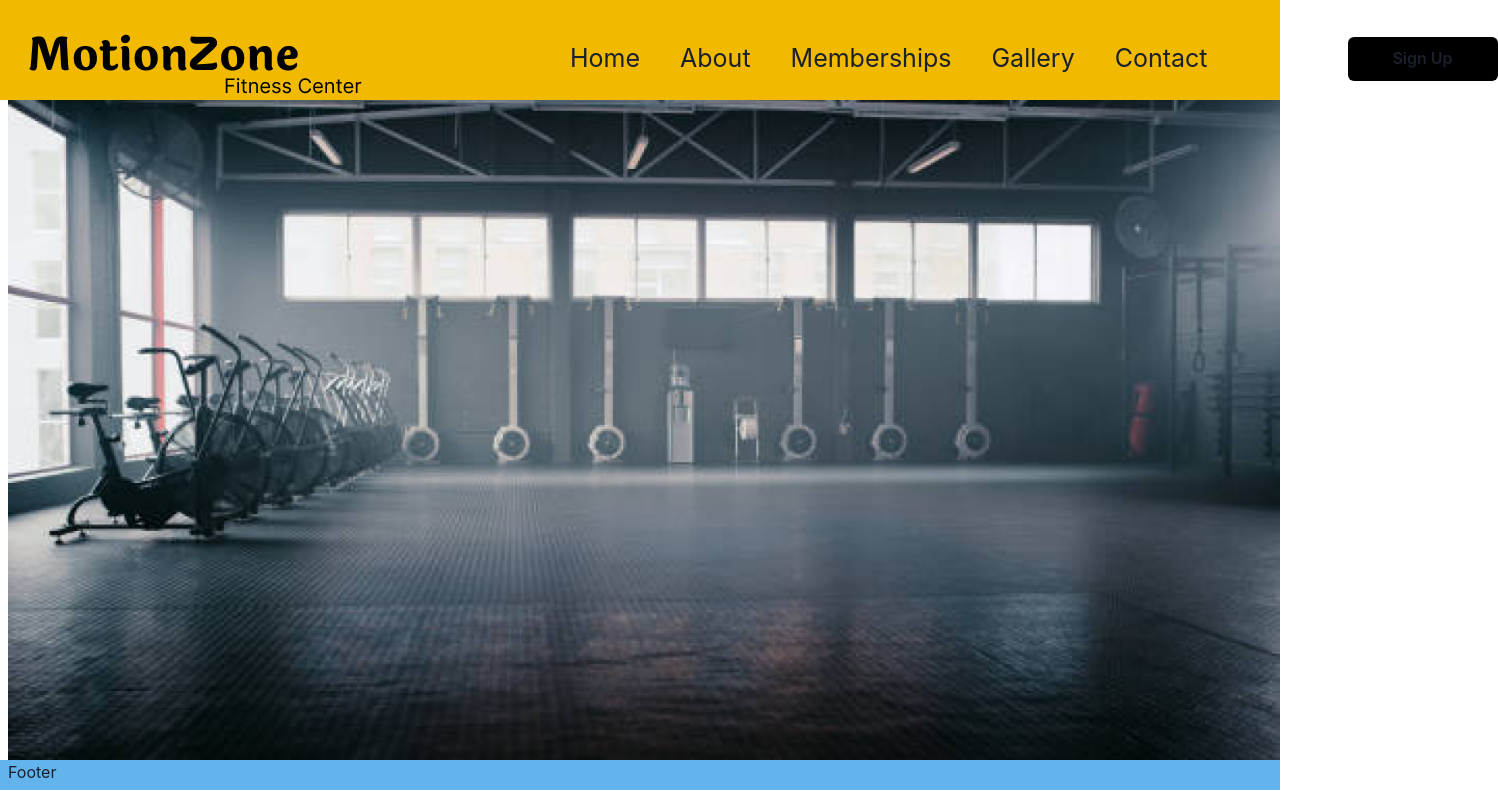
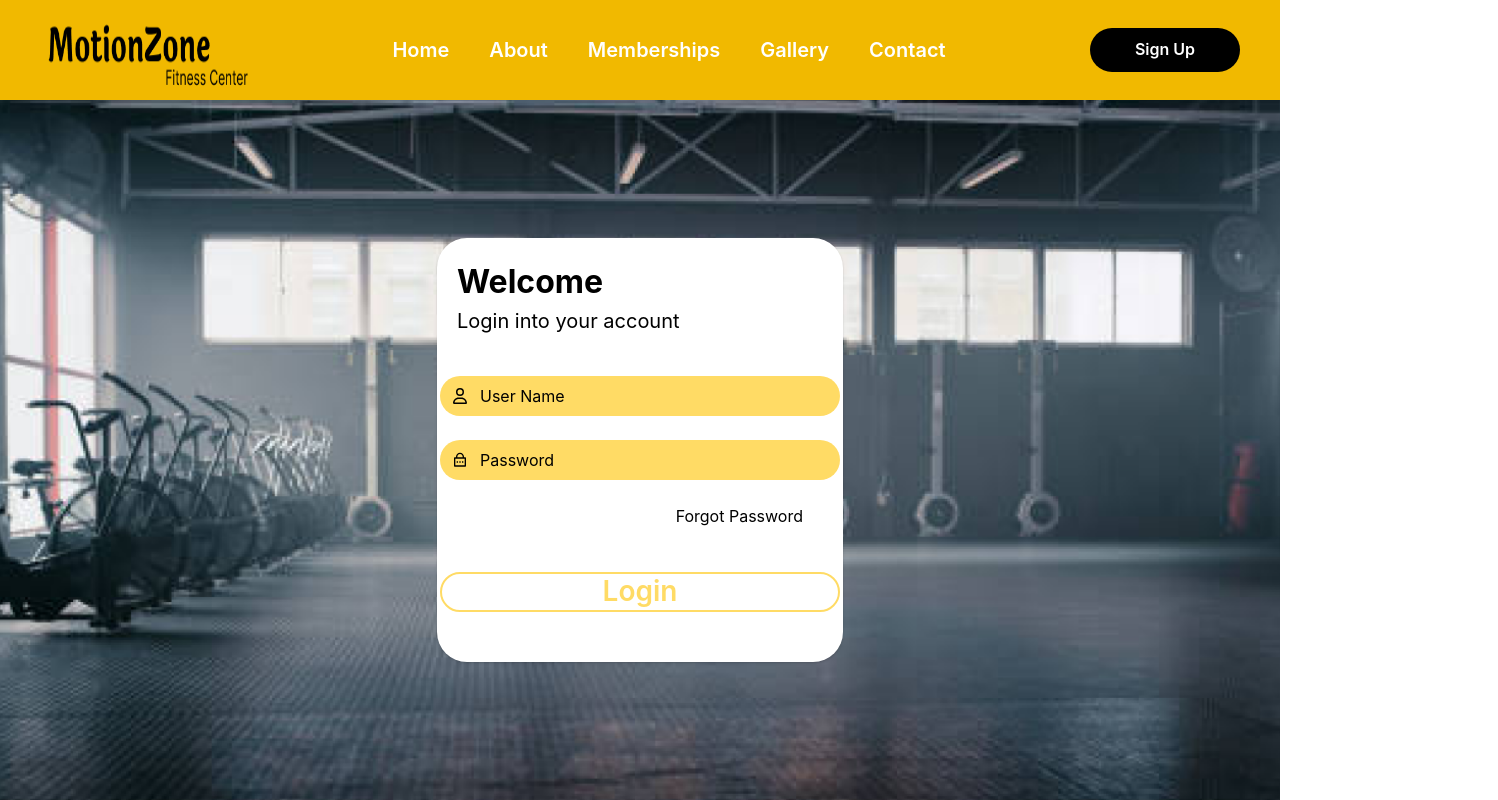
Before and after one commit to GymManagmentSystem/gym_client_web_app, a React (Vite) app: page / in a window 1280 px wide. Shown: the whole page, 1498 px wide, since content can reach past the window. Built offline with nearby package versions, Linux system fonts and the light colour scheme.

Commit message:
create login page

```diff
--- a/package.json
+++ b/package.json
@@ -15,7 +15,8 @@
     "@emotion/styled": "^11.13.0",
     "framer-motion": "^11.9.0",
     "react": "^18.3.1",
-    "react-dom": "^18.3.1"
+    "react-dom": "^18.3.1",
+    "react-icons": "^5.3.0"
   },
   "devDependencies": {
     "@eslint/js": "^9.9.0",
--- a/src/components/Header.tsx
+++ b/src/components/Header.tsx
@@ -1,40 +1,88 @@
-import { Button, HStack, Image, Text } from "@chakra-ui/react";
+import {
+  Button,
+  HStack,
+  Image,
+  Text,
+  Box,
+  useBreakpointValue,
+} from "@chakra-ui/react";
 import Logo from "../assets/Group 1.png";
+import { PiList } from "react-icons/pi";
 
 const Header = () => {
+  const isMobile = useBreakpointValue({ base: true, lg: false });
+
   return (
-    <div>
-      <HStack>
-        <Image src={Logo} padding={5} _hover={{cursor:'pointer'}}/>
-        <HStack marginLeft={"180px"} spacing={10}>
-          <Text style={{ fontSize: "25px", fontWeight: "semibold" }}  _hover={{color: "#000", cursor:'pointer'}}>Home</Text>
-          <Text style={{ fontSize: "25px", fontWeight: "semibold" }} _hover={{color: "#000", cursor:'pointer'}}>
-            About
-          </Text>
-          <Text style={{ fontSize: "25px", fontWeight: "semibold" }} _hover={{color: "#000", cursor:'pointer'}}>
-            Memberships
-          </Text>
-          <Text style={{ fontSize: "25px", fontWeight: "semibold" }} _hover={{color: "#000", cursor:'pointer'}}>
-            Gallery
-          </Text>
-          <Text style={{ fontSize: "25px", fontWeight: "semibold" }} _hover={{color: "#000", cursor:'pointer'}}>
-            Contact
-          </Text>
+    <Box bg="#F1B900" width="100%">
+      {isMobile ? (
+        <HStack justifyContent="space-between" paddingX={5} height="100px">
+          <Image {...isMobileLogo} />
+          <PiList {...listIcon} />
+        </HStack>
+      ) : (
+        <HStack {...HstackStyles}>
+          <Image {...logo} />
 
-          <Button
-            height={"44px"}
-            width={"150px"}
-            bg={"#000"}
-            alignSelf={"flex-end"}
-            marginLeft={"100px"}
-            _hover={{ bg: "#fff", color: "#000" }}
-          >
-            Sign Up
-          </Button>
+          <HStack spacing={10}>
+            <Text sx={textStyles}>Home</Text>
+            <Text sx={textStyles}>About</Text>
+            <Text sx={textStyles}>Memberships</Text>
+            <Text sx={textStyles}>Gallery</Text>
+            <Text sx={textStyles}>Contact</Text>
+          </HStack>
+
+          <Button {...signupButton}>Sign Up</Button>
         </HStack>
-      </HStack>
-    </div>
+      )}
+    </Box>
   );
 };
 
+const textStyles = {
+  fontSize: "20px",
+  fontWeight: "semibold",
+  color: "#fff",
+  _hover: {
+    color: "#000",
+    cursor: "pointer",
+  },
+};
+
+const isMobileLogo = {
+  src: Logo,
+  _hover: { cursor: "pointer" },
+  width: "150px",
+  height: "70px",
+};
+
+const HstackStyles = {
+  justifyContent: "space-between",
+  alignItems: "center",
+  paddingX: 10,
+  height: "100px",
+  width: "100%",
+};
+
+const logo = {
+  src: Logo,
+  _hover: { cursor: "pointer" },
+  width: "200px",
+  height: "80px",
+};
+
+const listIcon = {
+  color: "#fff",
+  size: "30px",
+  cursor: "pointer",
+};
+
+const signupButton = {
+  height: "44px",
+  width: "150px",
+  bg: "#000",
+  color: "#fff",
+  borderRadius: "30px",
+  _hover: { bg: "#fff", color: "#000", borderRadius: "30px" },
+};
+
 export default Header;
--- /dev/null
+++ b/src/components/LoginCard.tsx
@@ -0,0 +1,135 @@
+import {
+  Box,
+  Button,
+  Input,
+  InputGroup,
+  InputLeftElement,
+  Stack,
+  Text,
+} from "@chakra-ui/react";
+import { Card, CardBody, CardFooter } from "@chakra-ui/react";
+import { FaRegUser } from "react-icons/fa6";
+import { RiLockPasswordLine } from "react-icons/ri";
+
+const LoginCard = () => {
+  return (
+    <>
+      <div style={cardContainer}>
+        <Card
+          width={{ base: "46vh", md: "406px", lg: "406px",xl:'406px'}}
+          height={{ base: "auto", md: "424px", lg: "424px" }}
+          padding={{ base: "20px", md: "0px", lg: "0px" }}
+          backgroundColor={"#fff"}
+          borderRadius={"30px"}
+        >
+          <CardBody>
+            <Text {...welcomeText}>Welcome</Text>
+            <Text {...loginPText}>Login into your account</Text>
+            <Stack {...stackStyles}>
+              <InputGroup sx={inputBody}>
+                <InputLeftElement pointerEvents="none">
+                  <Box sx={inputIcon}>
+                    <FaRegUser />
+                  </Box>
+                </InputLeftElement>
+                <Input {...inputText} type="text" placeholder="User Name" />
+              </InputGroup>
+
+              <InputGroup sx={inputBody}>
+                <InputLeftElement pointerEvents="none">
+                  <Box sx={inputIcon}>
+                    <RiLockPasswordLine />
+                  </Box>
+                </InputLeftElement>
+                <Input {...inputText} type="password" placeholder="Password" />
+              </InputGroup>
+              <Text {...forgotText}>Forgot Password</Text>
+              <CardFooter>
+                <Button {...loginButton}>Login</Button>
+              </CardFooter>
+            </Stack>
+          </CardBody>
+        </Card>
+      </div>
+    </>
+  );
+};
+
+const cardContainer = {
+  display: "flex",
+  alignItems: "center",
+  justifyContent: "center",
+  height: "100vh",
+};
+
+const welcomeText = {
+  fontSize: { base: "24px", md: "32px", lg: "32px" },
+  fontWeight: "bold",
+  color: "#000",
+  alignSelf: "flex-start",
+};
+
+const loginPText = {
+  color: "#000",
+  fontSize: { base: "16px", md: "20px", lg: "20px" },
+  alignSelf: "flex-start",
+};
+
+const forgotText = {
+  color: "#000",
+  alignSelf: "flex-end",
+  marginRight: 5,
+  _hover: { fontWeight: "bold", cursor: "pointer" },
+};
+
+const inputBody = {
+  width: { base: "40vh", md: "50vh", lg: "50vh"},
+  height: "40px",
+  backgroundColor: "#FFDB65",
+  borderRadius: "30px",
+};
+
+const inputIcon = {
+  color: "#000",
+  _hover: {
+    color: "#FFDB65",
+    cursor: "pointer",
+  },
+};
+
+const inputText = {
+  variant: "unstyled",
+  _placeholder: { color: "#000" },
+  color: "#000",
+  _hover: {
+    borderColor: "#FFDB65",
+    backgroundColor: "#fff",
+    borderRadius: "30px",
+    borderWidth: "2px",
+    _placeholder: { color: "#B1B0AD" },
+  },
+};
+
+const stackStyles = {
+  alignItems: "center",
+  justifyContent: "center",
+  marginTop: { base: 10, md: 10, lg: 10 },
+  spacing: 6,
+};
+
+const loginButton = {
+  width: { base: "40vh", md: "50vh", lg: "50vh"},
+  height: "40px",
+  bg: "#fff",
+  border: "2px solid",
+  borderColor: "#FFDB65",
+  color: "#FFDB65",
+  fontWeight: "semibold",
+  borderRadius: "30px",
+  fontSize: {base:'20px',md:'28px',lg:'28px'},
+  alignItems: "center",
+  justifyContent: "center",
+  _hover: { color: "#fff", bg: "#FFDB65" },
+};
+
+export default LoginCard;
--- a/src/pages/Login.tsx
+++ b/src/pages/Login.tsx
@@ -1,26 +1,55 @@
-import { Grid, GridItem, Image } from "@chakra-ui/react";
+import { Box, Grid, GridItem, Image } from "@chakra-ui/react";
 import Header from "../components/Header";
-import LoginImage from '../assets/istockphoto-1495388784-612x612 1.png'
+import LoginImage from "../assets/istockphoto-1495388784-612x612 1.png";
+import LoginCard from "../components/LoginCard";
 
 const Login = () => {
   return (
     <>
+
       <Grid
-        templateAreas={`"header"
-                    "main"
-                    "footer"`}
-        gridTemplateRows={"100px 1fr 30px"}
+        templateAreas={{
+          base:`"header "main"`,
+          lg:`"header" "main"`
+        }}
+        gridTemplateRows={"100px 1fr"}
         gridTemplateColumns={"1fr"}
+        height={'100vh'}
       >
-        <GridItem pl="2" bg="#F1B900" area={"header"}>
+
+        <GridItem
+          pl="2"
+          bg="#F1B900"
+          area={"header"}
+          position="fixed"
+          top="0"
+          left="0"
+          width="100%"
+          zIndex="10"
+        >
           <Header />
         </GridItem>
 
-        <GridItem pl="2" area={"main"}>
-          <Image src={LoginImage}/>
-        </GridItem>
-        <GridItem pl="2" bg="blue.300" area={"footer"}>
-          Footer
+        <GridItem
+          pl="2"
+          area={"main"}
+          position={"fixed"}
+          left="0"
+          width="100%"
+          padding={"0"}
+          paddingTop={'100px'}
+
+        >
+          <Image src={LoginImage} width={'100%'} height={'100vh'} objectFit={"cover"}/>
+          <Box
+            position={"absolute"}
+            top="50%"
+            left="50%"
+            transform="translate(-50%, -50%)"
+            zIndex="1"
+          >
+            <LoginCard />
+          </Box>
         </GridItem>
       </Grid>
     </>
```
Also changed, not shown: 1 other file (tests, documents, lock files or other folders).
